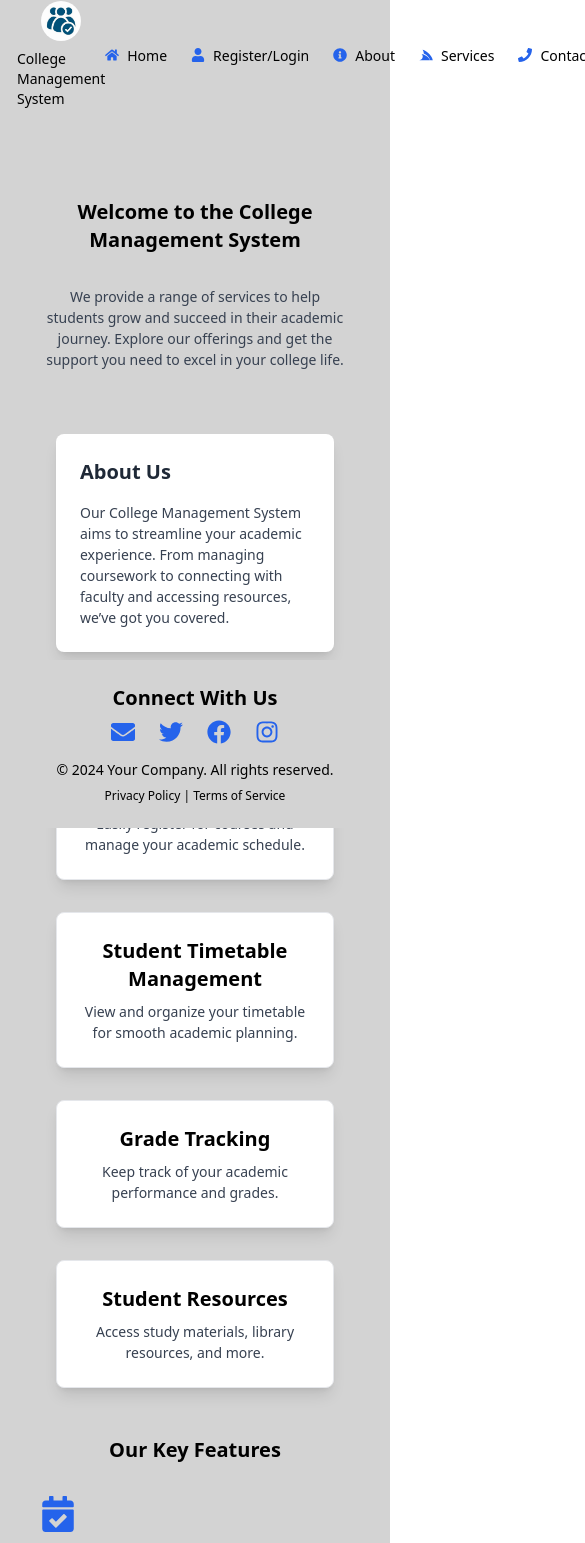
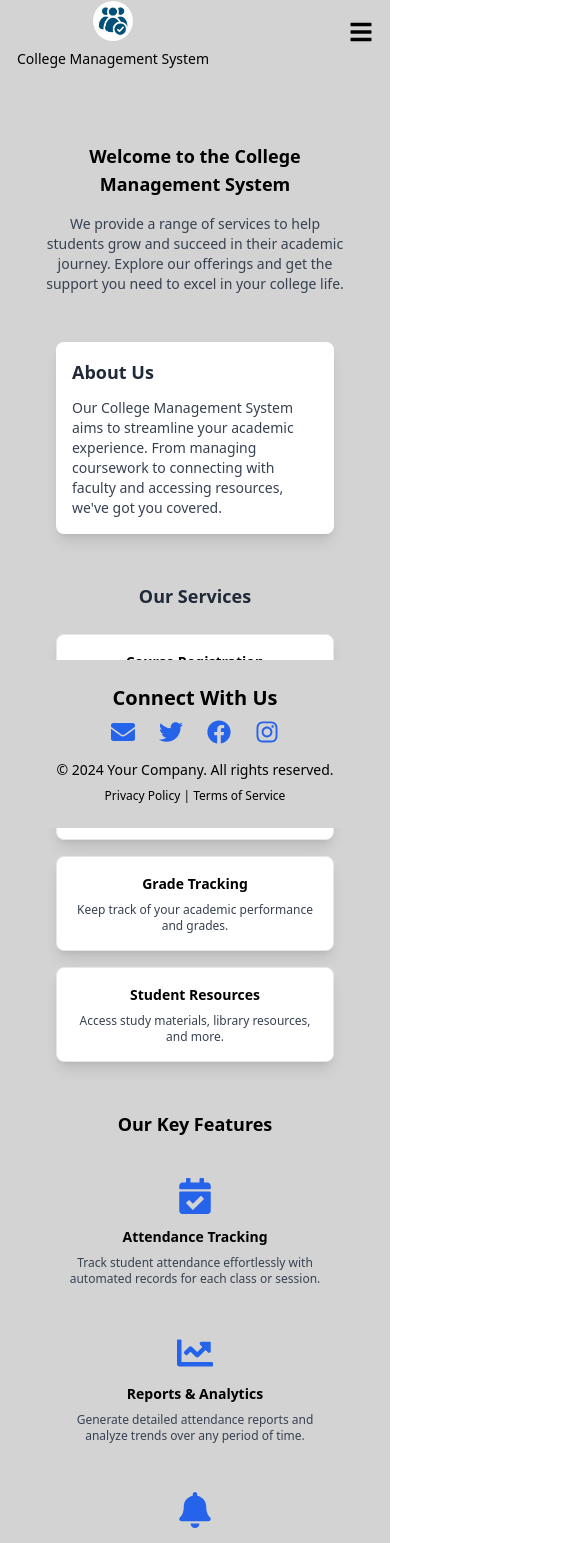
Before and after one commit to jadofils/attendence-management-system, a React (Vite) app in the folder attendance-reactjs-frontend/: page / in a window 390 px wide. Shown: the part 16-1559 px from the top of the page, 585 px wide, since content can reach past the window. Built offline with nearby package versions, Linux system fonts and the light colour scheme.

Commit message:
responsiveness done on landing page

```diff
--- a/attendance-reactjs-frontend/src/components/Main.tsx
+++ b/attendance-reactjs-frontend/src/components/Main.tsx
@@ -9,191 +9,149 @@ import {
   FaSync,
 } from "react-icons/fa";
 import ContactForm from "./ContactForm";
+
 const Main: React.FC = () => {
+  const services = [
+    {
+      icon: <i className="fas fa-clipboard-check text-3xl text-blue-500 mb-4"></i>,
+      title: "Course Registration",
+      description: "Easily register for courses and manage your academic schedule."
+    },
+    {
+      icon: <i className="fas fa-calendar-alt text-3xl text-green-500 mb-4"></i>,
+      title: "Student Timetable Management",
+      description: "View and organize your timetable for smooth academic planning."
+    },
+    {
+      icon: <i className="fas fa-chart-line text-3xl text-yellow-500 mb-4"></i>,
+      title: "Grade Tracking",
+      description: "Keep track of your academic performance and grades."
+    },
+    {
+      icon: <i className="fas fa-book text-3xl text-purple-500 mb-4"></i>,
+      title: "Student Resources",
+      description: "Access study materials, library resources, and more."
+    }
+  ];
+
+  const keyFeatures = [
+    {
+      icon: <FaCalendarCheck className="text-4xl" />,
+      title: "Attendance Tracking",
+      description: "Track student attendance effortlessly with automated records for each class or session."
+    },
+    {
+      icon: <FaChartLine className="text-4xl" />,
+      title: "Reports & Analytics",
+      description: "Generate detailed attendance reports and analyze trends over any period of time."
+    },
+    {
+      icon: <FaBell className="text-4xl" />,
+      title: "Notifications",
+      description: "Send instant notifications to students and staff about attendance updates or alerts."
+    },
+    {
+      icon: <FaUsers className="text-4xl" />,
+      title: "Student Management",
+      description: "Easily manage student data, including attendance, grades, and personal information."
+    },
+    {
+      icon: <FaUserShield className="text-4xl" />,
+      title: "Role-based Access",
+      description: "Manage different user roles (admin, teacher, student) with specific permissions and access."
+    },
+    {
+      icon: <FaSync className="text-4xl" />,
+      title: "Real-time Sync",
+      description: "Sync attendance data in real-time across all devices for accurate and up-to-date records."
+    }
+  ];
+
   return (
     <div className="bg-secondary text-primary scroll-smooth">
-      {/* Main Wrapper Div */}
-      <main className="py-12">
+      <main className="py-8 md:py-12">
         <div className="container mx-auto px-4">
           {/* Intro Section - Welcome Message */}
-          <div className="text-center mb-16">
-            <h1 className="text-xl font-semibold text-center mb-8">
+          <div className="text-center mb-12 md:mb-16">
+            <h1 className="text-lg md:text-xl font-semibold mb-4 md:mb-8">
               Welcome to the College Management System
             </h1>
-            <p className="text-base text-gray-700">
-              We provide a range of services to help students grow and succeed
-              in their academic journey. Explore our offerings and get the
-              support you need to excel in your college life.
+            <p className="text-sm md:text-base text-gray-700 max-w-2xl mx-auto">
+              We provide a range of services to help students grow and succeed in their academic journey.
+              Explore our offerings and get the support you need to excel in your college life.
             </p>
           </div>
 
-          {/* Section for About */}
-          <section id="about" className="flex mb-12 px-4">
-            <div className="w-full max-w-3xl bg-primary p-6 rounded-lg shadow-lg  mx-auto">
-              <h2 className="text-xl font-semibold mb-4 text-gray-800">
+          {/* About Section */}
+          <section id="about" className="mb-12 px-4">
+            <div className="w-full max-w-3xl bg-primary p-4 md:p-6 rounded-lg shadow-lg mx-auto">
+              <h2 className="text-lg md:text-xl font-semibold mb-3 md:mb-4 text-gray-800">
                 About Us
               </h2>
-              <p className="text-base text-gray-700">
-                Our College Management System aims to streamline your academic
-                experience. From managing coursework to connecting with faculty
-                and accessing resources, we’ve got you covered.
+              <p className="text-sm md:text-base text-gray-700">
+                Our College Management System aims to streamline your academic experience.
+                From managing coursework to connecting with faculty and accessing resources, we've got you covered.
               </p>
             </div>
           </section>
 
-          {/* Section for Our Services */}
+          {/* Services Section */}
           <section id="services" className="mb-12 px-4">
-            <h2 className="text-xl font-semibold mb-6 text-center text-gray-800">
+            <h2 className="text-lg md:text-xl font-semibold mb-6 text-center text-gray-800">
               Our Services
             </h2>
-            <div className="grid grid-cols-1 sm:grid-cols-2 lg:grid-cols-4 gap-8">
-              <div className="text-center p-6 bg-white shadow-lg rounded-lg border border-gray-200">
-                <i className="fas fa-clipboard-check text-3xl text-blue-500 mb-4"></i>{" "}
-                {/* Course Registration Icon */}
-                <h3 className="text-xl font-semibold mb-2">
-                  Course Registration
+            <div className="grid grid-cols-1 sm:grid-cols-2 lg:grid-cols-4 gap-4 md:gap-8">
+              {services.map((service, index) => (
+                <div key={index} className="text-center p-4 md:p-6 bg-white shadow-lg rounded-lg border border-gray-200">
+                  {service.icon}
+                  <h3 className="text-base md:text-xl font-semibold mb-2">
+                    {service.title}
                   </h3>
-                <p className="text-base text-gray-700">
-                  Easily register for courses and manage your academic schedule.
+                  <p className="text-xs md:text-sm text-gray-700">
+                    {service.description}
                   </p>
                 </div>
-              <div className="text-center p-6 bg-white shadow-lg rounded-lg border border-gray-200">
-                <i className="fas fa-calendar-alt text-3xl text-green-500 mb-4"></i>{" "}
-                {/* Timetable Management Icon */}
-                <h3 className="text-xl font-semibold mb-2">
-                  Student Timetable Management
-                </h3>
-                <p className="text-base text-gray-700">
-                  View and organize your timetable for smooth academic planning.
-                </p>
-              </div>
-              <div className="text-center p-6 bg-white shadow-lg rounded-lg border border-gray-200">
-                <i className="fas fa-chart-line text-3xl text-yellow-500 mb-4"></i>{" "}
-                {/* Grade Tracking Icon */}
-                <h3 className="text-xl font-semibold mb-2">Grade Tracking</h3>
-                <p className="text-base text-gray-700">
-                  Keep track of your academic performance and grades.
-                </p>
-              </div>
-              <div className="text-center p-6 bg-white shadow-lg rounded-lg border border-gray-200">
-                <i className="fas fa-book text-3xl text-purple-500 mb-4"></i>{" "}
-                {/* Student Resources Icon */}
-                <h3 className="text-xl font-semibold mb-2">
-                  Student Resources
-                </h3>
-                <p className="text-base text-gray-700">
-                  Access study materials, library resources, and more.
-                </p>
-              </div>
+              ))}
             </div>
           </section>
 
-          <div>
-            <section id="key-features" className="mb-16">
-              <h2 className="text-xl font-semibold text-center mb-8 ">
+          {/* Key Features Section */}
+          <section id="key-features" className="mb-12 md:mb-16">
+            <h2 className="text-lg md:text-xl font-semibold text-center mb-6 md:mb-8">
               Our Key Features
             </h2>
-              <div className="grid grid-cols-1 sm:grid-cols-2 md:grid-cols-3 lg:grid-cols-3 gap-8">
-                {/* Attendance Tracking */}
-                <div className="text-center ">
-                  <div className="mb-4 text-blue-600">
-                    <FaCalendarCheck className="text-4xl" />
+            <div className="grid grid-cols-1 sm:grid-cols-2 lg:grid-cols-3 gap-4 md:gap-8">
+              {keyFeatures.map((feature, index) => (
+                <div key={index} className="text-center p-4 md:p-6">
+                  <div className="mb-3 md:mb-4 text-blue-600 flex justify-center">
+                    {feature.icon}
                   </div>
-                  <h3 className="text-xl font-semibold mb-2">
-                    Attendance Tracking
+                  <h3 className="text-base md:text-xl font-semibold mb-2">
+                    {feature.title}
                   </h3>
-                  <p className="text-base text-gray-700">
-                    Track student attendance effortlessly with automated records
-                    for each class or session.
+                  <p className="text-xs md:text-sm text-gray-700">
+                    {feature.description}
                   </p>
                 </div>
-
-                {/* Reports & Analytics */}
-                <div className="text-center">
-                  <div className="mb-4 text-blue-600">
-                    <FaChartLine className="text-4xl" />
-                  </div>
-                  <h3 className="text-xl font-semibold mb-2">
-                    Reports & Analytics
-                  </h3>
-                  <p className="text-base text-gray-700">
-                    Generate detailed attendance reports and analyze trends over
-                    any period of time.
-                  </p>
-                </div>
-
-                {/* Notifications */}
-                <div className="text-center">
-                  <div className="mb-4 text-blue-600">
-                    <FaBell className="text-4xl" />
-                  </div>
-                  <h3 className="text-xl font-semibold mb-2">Notifications</h3>
-                  <p className="text-base text-gray-700">
-                    Send instant notifications to students and staff about
-                    attendance updates or alerts.
-                  </p>
-                </div>
-
-                {/* Student Management */}
-                <div className="text-center">
-                  <div className="mb-4 text-blue-600">
-                    <FaUsers className="text-4xl" />
-                  </div>
-                  <h3 className="text-xl font-semibold mb-2">
-                    Student Management
-                  </h3>
-                  <p className="text-base text-gray-700">
-                    Easily manage student data, including attendance, grades,
-                    and personal information.
-                  </p>
-                </div>
-
-                {/* Role-based Access */}
-                <div className="text-center">
-                  <div className="mb-4 text-blue-600">
-                    <FaUserShield className="text-4xl" />
-                  </div>
-                  <h3 className="text-xl font-semibold mb-2">
-                    Role-based Access
-                  </h3>
-                  <p className="text-base text-gray-700">
-                    Manage different user roles (admin, teacher, student) with
-                    specific permissions and access.
-                  </p>
-                </div>
-
-                {/* Real-time Sync */}
-                <div className="text-center">
-                  <div className="mb-4 text-blue-600">
-                    <FaSync className="text-4xl" />
-                  </div>
-                  <h3 className="text-xl font-semibold mb-2">Real-time Sync</h3>
-                  <p className="text-base text-gray-700">
-                    Sync attendance data in real-time across all devices for
-                    accurate and up-to-date records.
-                  </p>
-                </div>
+              ))}
             </div>
           </section>
-          </div>
 
-          {/* Section for Get in Touch */}
-          <section id="get-in-touch" className="flex mb-12 px-4">
-            <div className="w-full max-w-3xl bg-secondary p-6 rounded-lg shadow-lg  box-border mx-auto">
-              <h2 className="text-xl font-semibold mb-4 text-gray-800">
+          {/* Get in Touch Section */}
+          <section id="get-in-touch" className="mb-12 px-4">
+            <div className="w-full max-w-3xl bg-secondary p-4 md:p-6 rounded-lg shadow-lg mx-auto">
+              <h2 className="text-lg md:text-xl font-semibold mb-3 md:mb-4 text-gray-800">
                 Get in Touch
               </h2>
-              <p className="text-base text-gray-700">
-                Ready to take the next step? Reach out to us today, and let’s
-                make your college journey even more successful!
+              <p className="text-sm md:text-base text-gray-700 mb-4">
+                Ready to take the next step? Reach out to us today, and let's make your college journey even more successful!
               </p>
 
-              <div className="mt-4 flex items-center space-x-2">
-                <FaEnvelope size={24} className="text-blue-600" />{" "}
-                {/* Email Icon */}
+              <div className="flex items-center space-x-2">
+                <FaEnvelope size={20} className="text-blue-600" />
                 <a
                   href="mailto:contact@college.edu"
-                  className="text-blue-600 text-base hover:text-blue-800"
+                  className="text-sm md:text-base text-blue-600 hover:text-blue-800"
                 >
                   Send us an Email
                 </a>
@@ -202,7 +160,7 @@ const Main: React.FC = () => {
           </section>
         </div>
       </main>
-      <ContactForm />
+      <ContactForm  />
     </div>
   );
 };
--- a/attendance-reactjs-frontend/src/components/NavBar.tsx
+++ b/attendance-reactjs-frontend/src/components/NavBar.tsx
@@ -1,4 +1,4 @@
-import React from "react";
+import React, { useState } from "react";
 import logo from "../assets/logo.jpeg";
 import {
   FaHome,
@@ -6,75 +6,86 @@ import {
   FaInfoCircle,
   FaServicestack,
   FaPhone,
+  FaBars,
+  FaTimes
 } from "react-icons/fa";
 
 const Navbar: React.FC = () => {
+  const [isMenuOpen, setIsMenuOpen] = useState(false);
+
+  const toggleMenu = () => {
+    setIsMenuOpen(!isMenuOpen);
+  };
+
+  const navLinks = [
+    { href: "#home", icon: FaHome, text: "Home" },
+    { href: "#register", icon: FaUser, text: "Register/Login" },
+    { href: "#about", icon: FaInfoCircle, text: "About" },
+    { href: "#services", icon: FaServicestack, text: "Services" },
+    { href: "#contact", icon: FaPhone, text: "Contact" }
+  ];
+
   return (
-    <nav className="bg-secondary p-4 border border-secondary flex items-center justify-between sticky top-0 z-50 pb-4">
-      {/* Right side - Logo and Company Name */}
+    <nav className="bg-secondary p-4 border border-secondary sticky top-0 z-50">
+      <div className="container mx-auto flex items-center justify-between">
+        {/* Logo Section */}
         <div className="flex flex-col items-center">
           <div className="relative overflow-hidden rounded-full group">
-          {/* Logo Image */}
             <img
               src={logo}
               alt="Logo"
               className="h-10 w-10 object-cover group-hover:scale-110 transition-transform duration-300 ease-in-out"
             />
-          {/* Optional Overlay */}
             <div className="absolute inset-0 bg-black opacity-0 group-hover:opacity-25 transition-opacity duration-300"></div>
           </div>
-        {/* Company Name */}
           <p className="text-primary text-sm mt-2">College Management System</p>
         </div>
 
-      {/* Left side - Navigation Links with Icons */}
-      <ul className="flex space-x-6 ">
-        <li>
+        {/* Mobile Menu Toggle */}
+        <div className="md:hidden">
+          <button
+            onClick={toggleMenu}
+            className="text-primary focus:outline-none"
+          >
+            {isMenuOpen ? <FaTimes size={24} /> : <FaBars size={24} />}
+          </button>
+        </div>
+
+        {/* Desktop Navigation */}
+        <ul className="hidden md:flex space-x-6">
+          {navLinks.map((link, index) => (
+            <li key={index}>
               <a
-            href="#home"
+                href={link.href}
                 className="flex items-center text-primary text-base hover:text-blue-500"
               >
-            <FaHome className="mr-2 text-blue-600" />
-            Home
+                <link.icon className="mr-2 text-blue-600" />
+                {link.text}
               </a>
             </li>
-        <li>
+          ))}
+        </ul>
+      </div>
+
+      {/* Mobile Menu Overlay */}
+      {isMenuOpen && (
+        <div className="fixed inset-0 bg-secondary bg-opacity-95 md:hidden">
+          <ul className="flex flex-col mt-[-20px] items-center justify-center h-full space-y-6">
+            {navLinks.map((link, index) => (
+              <li key={index}>
                 <a
-            href="#register"
-            className="flex items-center text-primary text-base hover:text-blue-500"
+                  href={link.href}
+                  onClick={toggleMenu}
+                  className="flex items-center text-primary text-xl hover:text-blue-500"
                 >
-            <FaUser className="mr-2 text-blue-600" />
-            Register/Login
+                  <link.icon className="mr-4 text-blue-600" size={24} />
+                  {link.text}
                 </a>
               </li>
-        <li>
-          <a
-            href="#about"
-            className="flex items-center text-primary text-base hover:text-blue-500"
-          >
-            <FaInfoCircle className="mr-2 text-blue-600" />
-            About
-          </a>
-        </li>
-        <li>
-          <a
-            href="#services"
-            className="flex items-center text-primary text-base hover:text-blue-500"
-          >
-            <FaServicestack className="mr-2 text-blue-600" />
-            Services
-          </a>
-        </li>
-        <li>
-          <a
-            href="#contact"
-            className="flex items-center text-primary text-base hover:text-blue-500"
-          >
-            <FaPhone className="mr-2 text-blue-600" />
-            Contact
-          </a>
-        </li>
+            ))}
           </ul>
+        </div>
+      )}
     </nav>
   );
 };
```
Also changed, not shown: attendance-reactjs-frontend/src/components/ContactForm.tsx (+75 -29 lines), attendance-reactjs-frontend/src/components/Footer.tsx (+12 -22 lines). Lines whose indentation alone changed are shown as unchanged.
